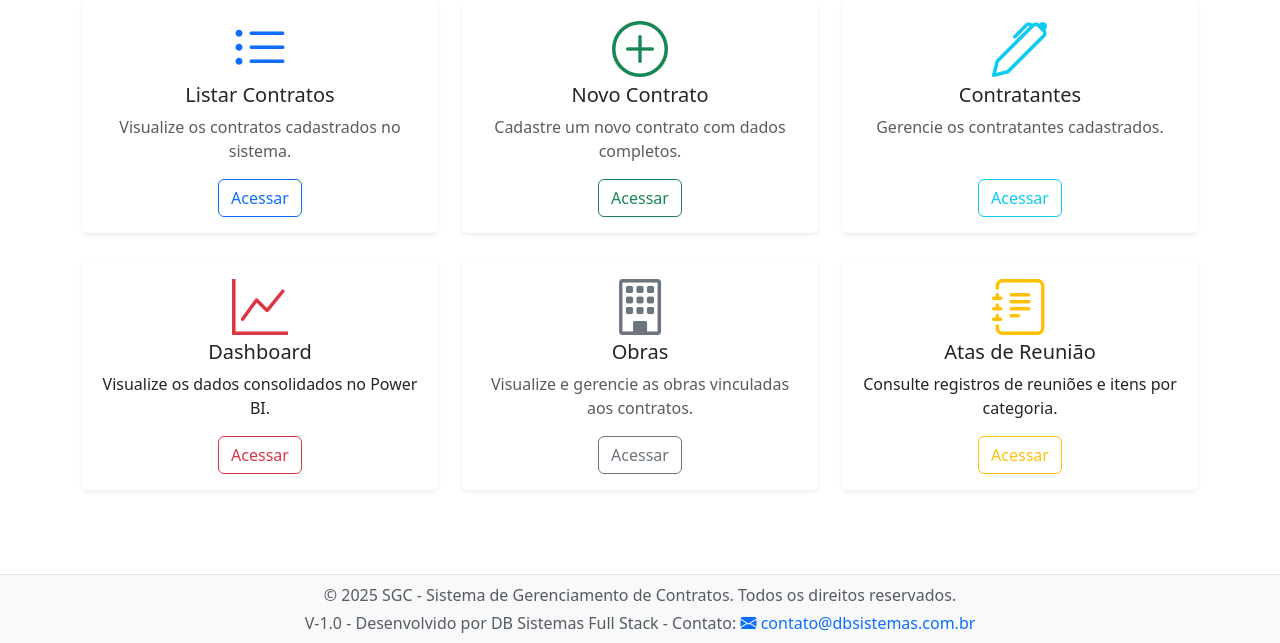
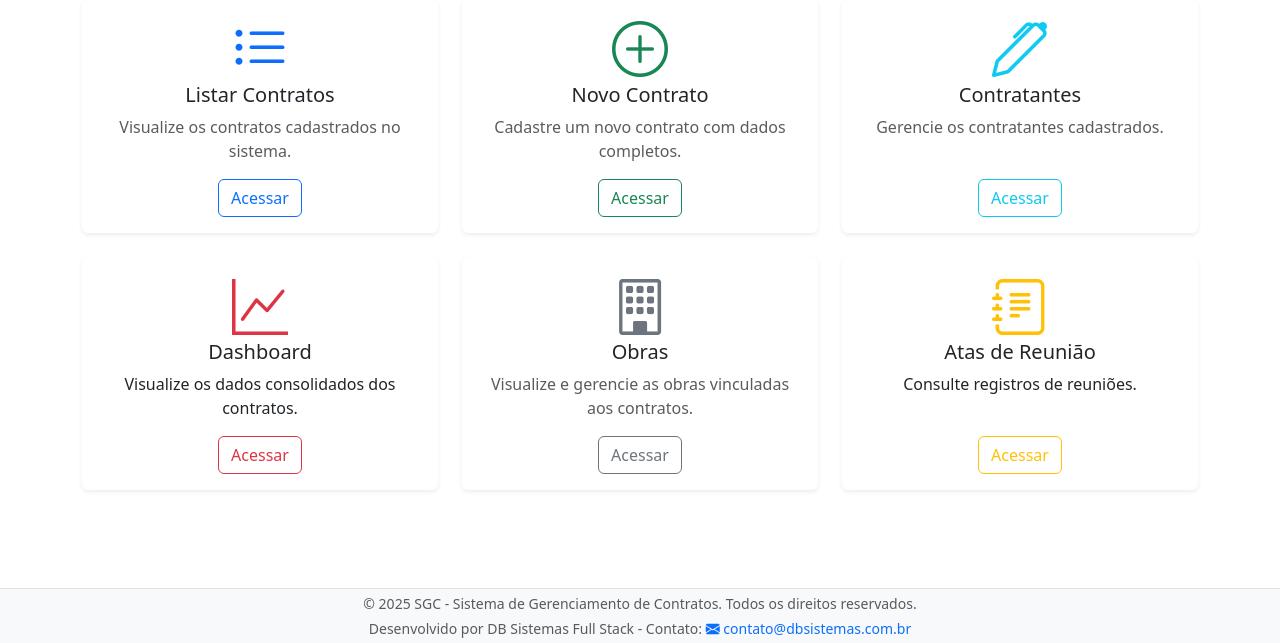
Before and after one commit to DiogotBatista/SGC-Gestao-de-contratos, a Django app: page /contratos/contratos/ in a window 1280 px wide. Shown: the part 157-800 px from the top of the page. Run offline with Django 4.2, Linux system fonts and the light colour scheme; the visitor is signed in with stand-in values (Sample User, id 1); parts of the project's set-up code (start-up, migrations or seed data) failed here and were passed over; some libraries are stand-ins or nearby versions.

Commit message:
correção de bug ao excluir contrato, e melhorias nos templates

```diff
--- a/contratos/templates/contratos/menu_contratos.html
+++ b/contratos/templates/contratos/menu_contratos.html
@@ -58,7 +58,7 @@
                     <div>
                         <i class="bi bi-graph-up display-4 text-danger mb-3"></i>
                         <h5 class="card-title">Dashboard</h5>
-                        <p class="card-text">Visualize os dados consolidados no Power BI.</p>
+                        <p class="card-text">Visualize os dados consolidados dos contratos.</p>
                     </div>
                     <div class="mt-auto">
                         <a href="{% url 'dashboard' %}" class="btn btn-outline-danger">Acessar</a>
@@ -92,7 +92,7 @@
                 <div>
                     <i class="bi bi-journal-text display-4 text-warning mb-3"></i>
                     <h5 class="card-title">Atas de Reunião</h5>
-                    <p class="card-text">Consulte registros de reuniões e itens por categoria.</p>
+                    <p class="card-text">Consulte registros de reuniões.</p>
                 </div>
                 <div class="mt-auto">
                     <a href="{% url 'lista_atas' %}" class="btn btn-outline-warning">Acessar</a>
--- a/templates/base.html
+++ b/templates/base.html
@@ -181,7 +181,7 @@
     </main>
 
     <!-- Rodapé -->
-    <footer class="fixed-bottom bg-light text-center py-2 border-top">
+    <footer class="fixed-bottom bg-light text-center py-1 border-top">
         {% block footer %}
             {% include "footer.html" %}
         {% endblock footer %}
--- a/templates/footer.html
+++ b/templates/footer.html
@@ -1,8 +1,8 @@
 <footer>
     <div class="container">
-        <p class="mb-1 text-muted">&copy; 2025 SGC - Sistema de Gerenciamento de Contratos. Todos os direitos reservados.</p>
-        <p class="mb-0 text-muted">
-            V-1.0 - Desenvolvido por
+        <p class="mb-1 text-muted small">&copy; 2025 SGC - Sistema de Gerenciamento de Contratos. Todos os direitos reservados.</p>
+        <p class="mb-0 text-muted small">
+            Desenvolvido por
             <a href="https://dbsistemas.com.br" target="_blank" rel="noopener noreferrer" class="text-decoration-none text-reset">
                  DB Sistemas Full Stack
             </a>
--- a/templates/index.html
+++ b/templates/index.html
@@ -13,7 +13,7 @@
                     <div>
                         <i class="bi bi-file-earmark-text display-4 text-primary mb-3"></i>
                         <h5 class="card-title">Contratos</h5>
-                        <p class="card-text text-muted">Gerencie seus contratos cadastrados.</p>
+                        <p class="card-text text-muted">Gerencie os contratos cadastrados.</p>
                     </div>
                     <div class="mt-auto">
                         <a href="{% url 'menu_contratos' %}" class="btn btn-outline-primary">Acessar</a>
@@ -77,7 +77,7 @@
                     <div>
                         <i class="bi bi-bar-chart-line display-4 text-danger mb-3"></i>
                         <h5 class="card-title">Dashboard</h5>
-                        <p class="card-text text-muted">Visualize a saúde financeira do contrato.</p>
+                        <p class="card-text text-muted">Visualize a situação dos contratos.</p>
                     </div>
                     <div class="mt-auto">
                         <a href="{% url 'dashboard' %}" class="btn btn-outline-danger">Acessar</a>
```
Also changed, not shown: contratos/models.py (+6 -2 lines), contratos/templates/contratos/contratos/excluir_contratos.html (+7 -2 lines).
